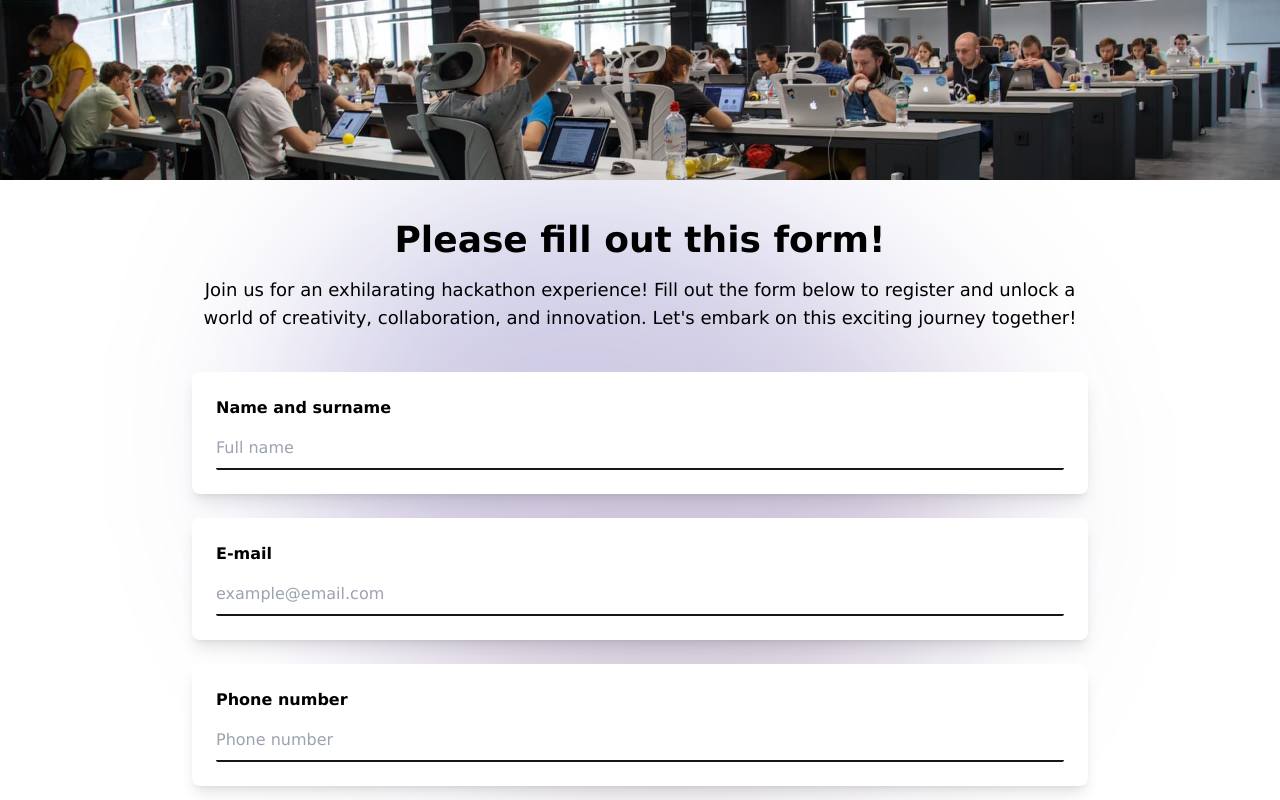
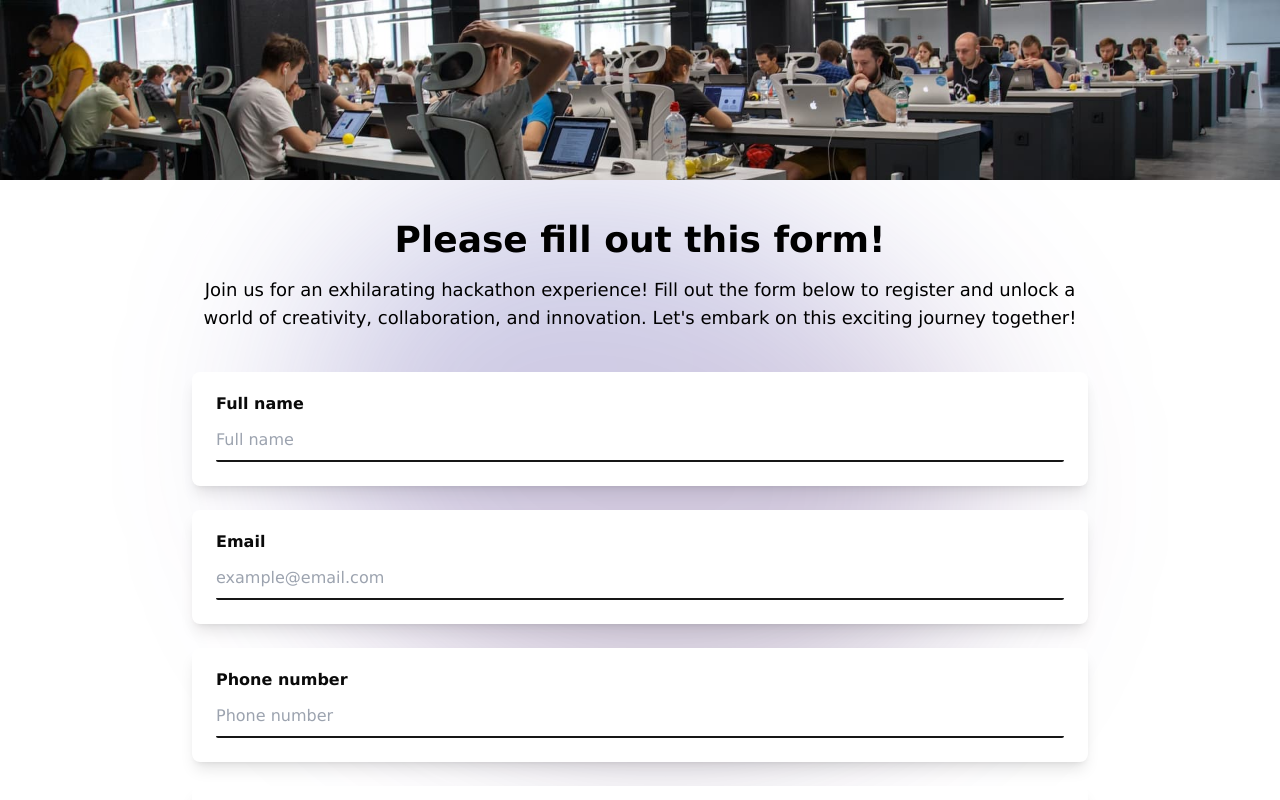
Before and after one commit to andrijantasevski/hackathons-platform, a Next.js app: page /event/1 in a window 1280 px wide. Shown: the top 800 px of the page. Built offline with nearby package versions, Linux system fonts and the light colour scheme; no server answers.

Commit message:
fix: changed labels for underlined inputs as well.

```diff
--- a/src/components/ui/InputUnderlined.tsx
+++ b/src/components/ui/InputUnderlined.tsx
@@ -1,7 +1,7 @@
 import { cva, VariantProps } from "class-variance-authority";
 import { IconExclamationCircle } from "@tabler/icons-react";
 import { forwardRef } from "react";
-import {twMerge} from "tailwind-merge";
+import { twMerge } from "tailwind-merge";
 
 const inputUnderlinedVariants = cva(
   [
@@ -16,7 +16,7 @@ const inputUnderlinedVariants = cva(
   ],
   {
     variants: {
-      intent: {
+      variant: {
         primary: [
           "border-neutral-900",
           "focus:ring-primary",
@@ -32,7 +32,7 @@ const inputUnderlinedVariants = cva(
       },
     },
     defaultVariants: {
-      intent: "primary",
+      variant: "primary",
     },
   }
 );
@@ -41,50 +41,29 @@ interface Props
   extends React.InputHTMLAttributes<HTMLInputElement>,
     VariantProps<typeof inputUnderlinedVariants> {
   id: string;
-  children: React.ReactNode;
   errorMessage: string;
   placeholder: string;
-  showLabel?: boolean;
 }
 
 const InputUnderlined = forwardRef<HTMLInputElement, Props>(
-  (
-    {
-      id,
-      children,
-      intent,
-      errorMessage,
-      showLabel = true,
-      placeholder,
-      className,
-      ...props
-    },
-    ref
-  ) => {
+  ({ id, variant, errorMessage, placeholder, className, ...props }, ref) => {
     return (
       <div className="flex flex-col gap-2">
-        <label
-          className={`block text-left font-bold ${showLabel ? "" : "sr-only"}`}
-          htmlFor={id}
-        >
-          {children}
-        </label>
-
         <div className="relative">
           <input
             ref={ref}
             id={id}
-            className={twMerge(inputUnderlinedVariants({ intent }), className)}
+            className={twMerge(inputUnderlinedVariants({ variant }), className)}
             placeholder={placeholder}
             {...props}
           />
 
-          {intent === "error" && (
+          {variant === "error" && (
             <IconExclamationCircle className="absolute right-2 top-1/2 -translate-y-1/2 text-error-600" />
           )}
         </div>
 
-        {intent === "error" && (
+        {variant === "error" && (
           <div className="text-left font-medium text-error-500">
             {errorMessage}
           </div>
--- a/src/pages/event/[eventId].tsx
+++ b/src/pages/event/[eventId].tsx
@@ -23,6 +23,7 @@ import {
 } from "@/components/ui/RadioGroup";
 import useGetAcademies from "@/utils/useGetAcademies";
 import useGetGroups from "@/utils/useGetGroups";
+import { twMerge } from "tailwind-merge";
 
 export type EventTypes = {
   name: string;
@@ -36,8 +37,18 @@ export type EventTypes = {
   comment: string;
 };
 
-function InputContainer({ children }: { children: React.ReactNode }) {
-  return <div className="rounded-lg bg-white p-6 shadow-lg">{children}</div>;
+function InputContainer({
+  children,
+  className,
+}: {
+  children: React.ReactNode;
+  className?: string;
+}) {
+  return (
+    <div className={twMerge("rounded-lg bg-white p-6 shadow-lg", className)}>
+      {children}
+    </div>
+  );
 }
 
 const Event: NextPage = () => {
@@ -115,50 +126,56 @@ const Event: NextPage = () => {
               onSubmit={handleSubmit(onSubmit)}
               className="grid grid-cols-1 gap-6"
             >
-              <InputContainer>
+              <InputContainer className="flex flex-col gap-2">
+                <Label htmlFor="fullNameInput" fontWeight="bold">
+                  Full name
+                </Label>
+
                 <InputUnderlined
                   {...register("name", { required: true })}
-                  intent={errors.name ? "error" : "primary"}
+                  variant={errors.name ? "error" : "primary"}
                   errorMessage="Enter your full name"
                   id="fullNameInput"
                   type="text"
                   placeholder="Full name"
-                >
-                  Name and surname
-                </InputUnderlined>
+                />
               </InputContainer>
 
-              <InputContainer>
+              <InputContainer className="flex flex-col gap-2">
+                <Label htmlFor="emailInput" fontWeight="bold">
+                  Email
+                </Label>
+
                 <InputUnderlined
                   {...register("email", {
                     required: true,
                     pattern: /^[A-Za-z0-9+_.-]+@(.+)$/,
                   })}
-                  intent={errors.email ? "error" : "primary"}
+                  variant={errors.email ? "error" : "primary"}
                   errorMessage="Enter your email"
                   id="emailInput"
                   type="email"
                   placeholder="example@email.com"
-                >
-                  E-mail
-                </InputUnderlined>
+                />
               </InputContainer>
 
-              <InputContainer>
+              <InputContainer className="flex flex-col gap-2">
+                <Label htmlFor="phoneNumberInput" fontWeight="bold">
+                  Phone number
+                </Label>
+
                 <InputUnderlined
                   {...register("phone", {
                     required: true,
                     pattern:
                       /^(\+\d{1,2}\s?)?\(?\d{3}\)?[\s.-]?\d{3}[\s.-]?\d{4}$/gm,
                   })}
-                  intent={errors.phone ? "error" : "primary"}
+                  variant={errors.phone ? "error" : "primary"}
                   errorMessage="Enter your phone number"
                   id="phoneNumberInput"
                   type="tel"
                   placeholder="Phone number"
-                >
-                  Phone number
-                </InputUnderlined>
+                />
               </InputContainer>
 
               <InputContainer>
@@ -251,8 +268,8 @@ const Event: NextPage = () => {
                   defaultValue={""}
                   name="availability"
                   rules={{ required: true }}
-                  render={({ field: { onChange, value } }) => (
-                    <RadioGroup onValueChange={onChange}>
+                  render={({ field: { onChange } }) => (
+                    <RadioGroup id="availabilityInput" onValueChange={onChange}>
                       <div className="flex items-center space-x-2">
                         <RadioGroupItem
                           intent={errors.availability ? "error" : "primary"}
@@ -402,17 +419,19 @@ const Event: NextPage = () => {
                 />
               </InputContainer>
 
-              <InputContainer>
+              <InputContainer className="flex flex-col gap-2">
+                <Label htmlFor="commentInput" fontWeight="bold">
+                  Anything else you would like to mention?
+                </Label>
+
                 <InputUnderlined
                   {...register("comment")}
-                  intent={errors.comment ? "error" : "primary"}
+                  variant={errors.comment ? "error" : "primary"}
                   errorMessage="Enter a message"
                   id="commentInput"
                   type="text"
                   placeholder="Your message"
-                >
-                  Anything else you would like to mention?
-                </InputUnderlined>
+                />
               </InputContainer>
 
               <Button intent="primary" size="lg" type="submit">
```
